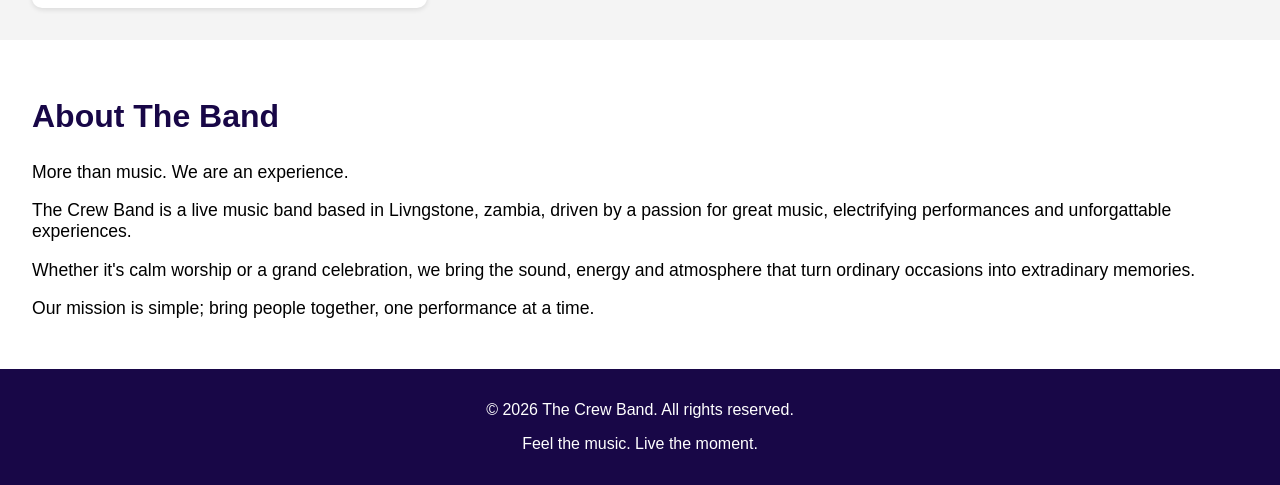
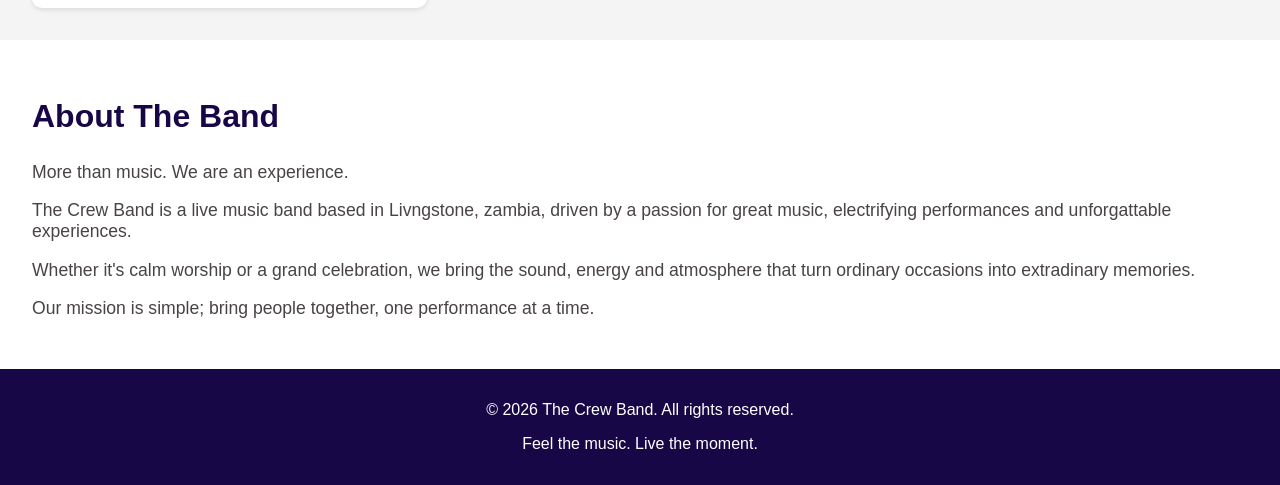
Before and after one commit to DanielCM17/the-crew-band, a plain HTML site: page index.html in a window 1280 px wide. Shown: the part 1268-1753 px from the top of the page. Drawn offline with Linux system fonts and the light colour scheme.

Commit message:
improve about copy hierachy

```diff
--- a/style.css
+++ b/style.css
@@ -16,9 +16,9 @@ h2 {
 }
 
 .about-paragraph {
+    color: #494343;
     font-size: 1.1rem;
     max-width: 1200px;
-
 }
 
 .cta-button {
```
